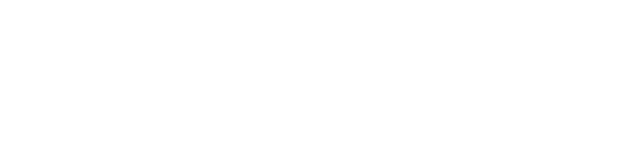
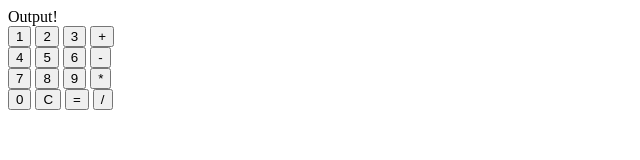
Before and after one commit to SeanRMcC/odin-calculator, a plain HTML site: page index.html in a window 1280 px wide. Shown: the whole page, without its empty margins (0-640 px from the left). Drawn offline with Linux system fonts and the light colour scheme.

Commit message:
Create basic calculator html

```diff
--- a/index.html
+++ b/index.html
@@ -8,6 +8,34 @@
         <link rel="stylesheet" href="styles.css">
     </head>
     <body>
-
+        <div class="calc">
+            <div class="display">
+                Output!
+            </div>
+            <div class="button-row">
+                <button>1</button>
+                <button>2</button>
+                <button>3</button>
+                <button>+</button>
+            </div>
+            <div class="button-row">
+                <button>4</button>
+                <button>5</button>
+                <button>6</button>
+                <button>-</button>
+            </div>
+            <div class="button-row">
+                <button>7</button>
+                <button>8</button>
+                <button>9</button>
+                <button>*</button>
+            </div>
+            <div class="button-row">
+                <button>0</button>
+                <button>C</button>
+                <button>=</button>
+                <button>/</button>
+            </div>
+        </div>
     </body>
 </html>
```
